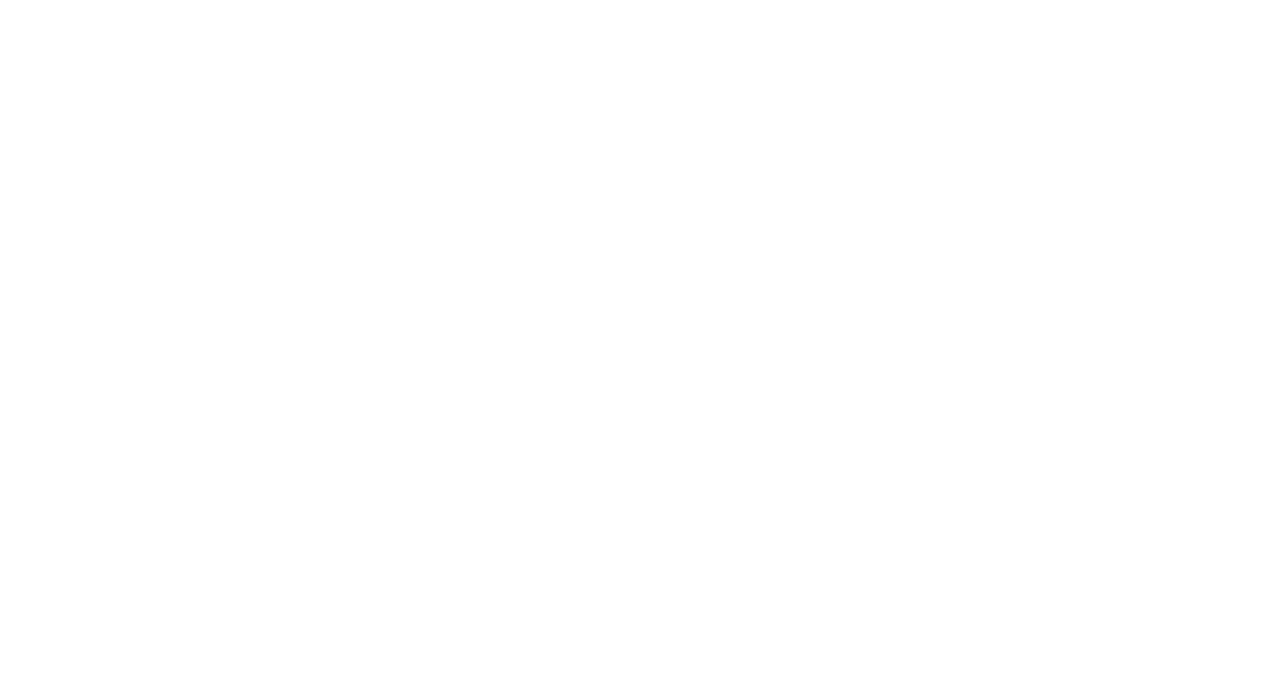
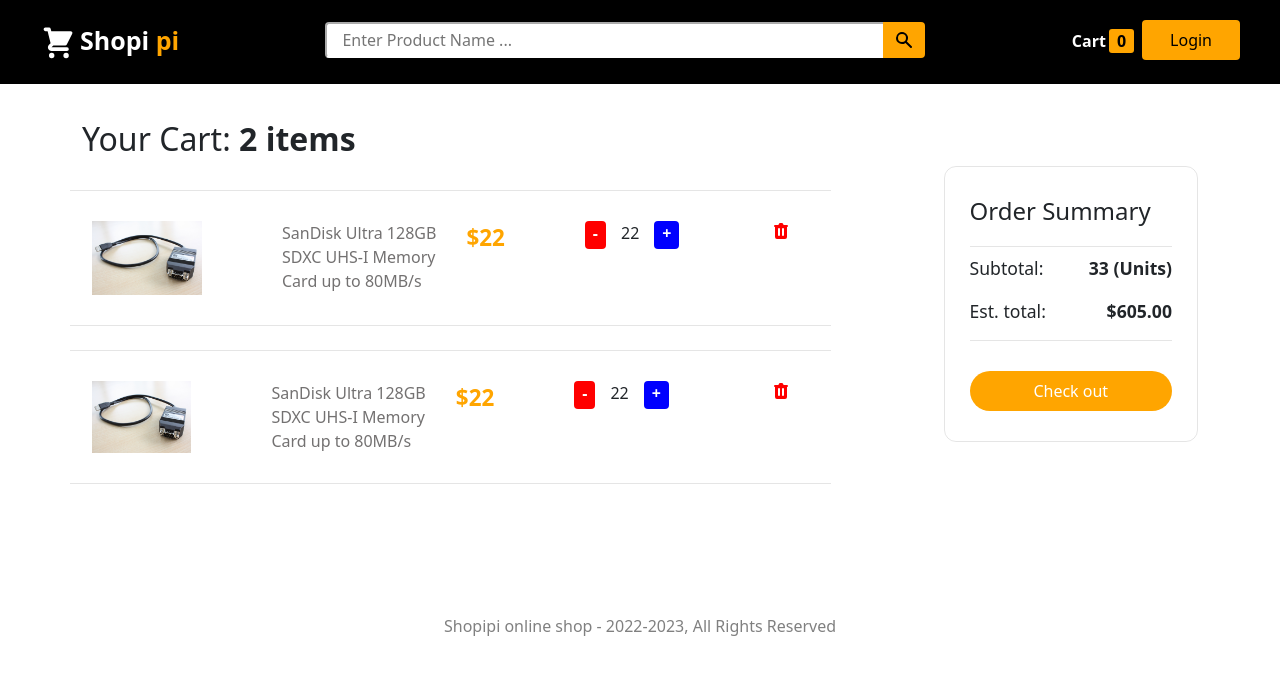
Before and after one commit to mrizkysolehudin/fe-shopipi, a React (Create React App) app: page /cart in a window 1280 px wide. Before the commit this address had no page. Shown: the top 674 px of the page. Built offline with nearby package versions, Linux system fonts and the light colour scheme.

Commit message:
sliced pages/public/cart

```diff
--- a/package.json
+++ b/package.json
@@ -11,6 +11,7 @@
     "react": "^18.2.0",
     "react-bootstrap": "^2.7.0",
     "react-dom": "^18.2.0",
+    "react-helmet": "^6.1.0",
     "react-router-dom": "^6.4.5",
     "react-scripts": "5.0.1",
     "web-vitals": "^2.1.4"
--- /dev/null
+++ b/src/components/MetaData/MetaData.js
@@ -0,0 +1,12 @@
+import React from "react";
+import { Helmet } from "react-helmet";
+
+const MetaData = ({ title }) => {
+	return (
+		<Helmet>
+			<title>{`${title} - Shopipi`}</title>
+		</Helmet>
+	);
+};
+
+export default MetaData;
--- a/src/components/Navigation/Navbar/Navbar.css
+++ b/src/components/Navigation/Navbar/Navbar.css
@@ -6,7 +6,6 @@
   z-index: 10;
   padding: 22px 40px 8px;
   background-color: black;
-  opacity: 0.9;
   justify-content: space-between;
   display: flex;
 }
--- a/src/components/Navigation/Navbar/Navbar.js
+++ b/src/components/Navigation/Navbar/Navbar.js
@@ -21,7 +21,7 @@
 			</div>
 
 			<div className="d-flex align-items-center">
-				<Link to={1} className="d-flex cart-wrapper">
+				<Link to="/cart" className="d-flex cart-wrapper">
 					<p className="cart-white">Cart</p>
 					<p className="cart">0</p>
 				</Link>
--- /dev/null
+++ b/src/pages/Public/Cart/Cart.css
@@ -0,0 +1,98 @@
+.page-cart article {
+  border-top: 1px solid rgba(0, 0, 0, 0.1);
+  border-bottom: 1px solid rgba(0, 0, 0, 0.1);
+  padding: 30px 10px;
+  column-gap: 3.5rem;
+}
+
+.card-product-cart img {
+  width: 134px;
+  height: auto;
+  object-fit: contain;
+}
+
+.name_price-cart .name {
+  width: 190px;
+  font-size: 1rem;
+  color: rgb(115, 113, 113);
+  font-weight: 500;
+}
+
+.name_price-cart .title {
+  font-size: 1.4rem;
+  font-weight: 600;
+  color: orange;
+}
+
+.btn-plus-cart {
+  height: fit-content;
+  color: white;
+  background-color: red;
+  border: none;
+  padding: 0 8px 4px;
+  align-items: center;
+  font-weight: 700;
+  border-radius: 4px;
+  margin-right: 15px;
+}
+
+.btn-minus-cart {
+  height: fit-content;
+  color: white;
+  background-color: blue;
+  border: none;
+  padding: 0 8px 4px;
+  align-items: center;
+  font-weight: 700;
+  border-radius: 4px;
+  margin-left: 15px;
+}
+
+.btn-trash-cart {
+  border: none;
+  background-color: white;
+  display: flex;
+  align-items: flex-start;
+}
+
+.page-cart .card-order {
+  border: 1px solid rgba(0, 0, 0, 0.1);
+  margin-left: 125px;
+  padding: 30px 25px;
+  border-radius: 12px;
+}
+
+.page-cart .card-order h5 {
+  font-size: 1.5rem;
+  font-weight: 500;
+  border-bottom: 1px solid rgba(0, 0, 0, 0.1);
+  padding-bottom: 20px;
+}
+
+.page-cart .card-order div {
+  font-size: 1.1rem;
+}
+
+.page-cart .card-order span {
+  font-weight: 600;
+}
+
+
+.page-cart .card-order .total {
+  border-bottom: 1px solid rgba(0, 0, 0, 0.1);
+}
+
+.page-cart .card-order .btn-checkout {
+  border: none;
+  background-color: orange;
+  width: 100%;
+  margin-top: 30px;
+  border-radius: 20px;
+  padding: 8px 0;
+  color: white;
+  font-weight: 500;
+}
+
+.page-cart .card-order .btn-checkout:hover {
+  background-color: rgba(222, 144, 0, 0.933);
+}
--- /dev/null
+++ b/src/pages/Public/Cart/Cart.js
@@ -0,0 +1,101 @@
+import MetaData from "components/MetaData/MetaData";
+import React from "react";
+import { Container } from "react-bootstrap";
+import usb from "assets/usb.jpg";
+import "./Cart.css";
+import { TrashIcon } from "@heroicons/react/solid";
+import { Link } from "react-router-dom";
+
+const Cart = () => {
+	return (
+		<div className="pt-5 mt-5">
+			<MetaData title="Cart" />
+
+			<Container className="mt-4 page-cart">
+				<h2 className="h2">
+					Your Cart: <span className="fw-bolder">2 items</span>
+				</h2>
+
+				<main className="d-flex">
+					<div style={{ width: "66%" }}>
+						<article className="card-product-cart mt-4 row">
+							<img src={usb} alt="" className="col-2" />
+
+							<div className="name_price-cart col-4 d-flex">
+								<Link to="" className="name">
+									SanDisk Ultra 128GB SDXC UHS-I Memory Card
+									up to 80MB/s
+								</Link>
+								<p className="title">$22</p>
+							</div>
+
+							<div className="d-flex col">
+								<button className="btn-plus-cart">-</button>
+								<p>22</p>
+								<button className="btn-minus-cart">+</button>
+							</div>
+
+							<button className="col-1 btn-trash-cart">
+								<TrashIcon
+									style={{
+										width: "1.25rem",
+										height: "1.25rem",
+										color: "red",
+									}}
+								/>
+							</button>
+						</article>
+
+						<article className="product-card-cart mt-4 row">
+							<img src={usb} alt="" className="col-2" />
+
+							<div className="name_price-cart col-4 d-flex">
+								<Link to="" className="name">
+									SanDisk Ultra 128GB SDXC UHS-I Memory Card
+									up to 80MB/s
+								</Link>
+								<p className="title">$22</p>
+							</div>
+
+							<div className="d-flex col">
+								<button className="btn-plus-cart">-</button>
+								<p>22</p>
+								<button className="btn-minus-cart">+</button>
+							</div>
+
+							<button className="col-1 btn-trash-cart">
+								<TrashIcon
+									style={{
+										width: "1.25rem",
+										height: "1.25rem",
+										color: "red",
+									}}
+								/>
+							</button>
+						</article>
+					</div>
+
+					<div style={{ width: "34%" }}>
+						<section className="card-order">
+							<h5>Order Summary</h5>
+
+							<div className="d-flex justify-content-between">
+								<p>Subtotal:</p>
+								<span>33 (Units)</span>
+							</div>
+
+							<div className="d-flex justify-content-between total">
+								<p>Est. total:</p>
+								<span>$605.00</span>
+							</div>
+
+							<button className="btn-checkout">Check out</button>
+						</section>
+					</div>
+				</main>
+			</Container>
+		</div>
+	);
+};
+
+export default Cart;
--- a/src/pages/Public/ForgotPassword/ForgotPassword.js
+++ b/src/pages/Public/ForgotPassword/ForgotPassword.js
@@ -1,3 +1,4 @@
+import MetaData from "components/MetaData/MetaData";
 import React from "react";
 import { Form } from "react-bootstrap";
 import "./ForgotPassword.css";
@@ -5,6 +6,7 @@
 const ForgotPassword = () => {
 	return (
 		<div className="pt-5 mt-5">
+			<MetaData title="Forgot Password" />
 			<div className="container-forgot">
 				<h1>Forgot Password</h1>
 
--- a/src/pages/Public/Home/Home.js
+++ b/src/pages/Public/Home/Home.js
@@ -1,7 +1,13 @@
+import MetaData from "components/MetaData/MetaData";
 import React from "react";
 
 const Home = () => {
-	return <div>Home</div>;
+	return (
+		<div className="mt-5 pt-5">
+			<MetaData title="Home" />
+			Home
+		</div>
+	);
 };
 
 export default Home;
--- a/src/pages/Public/Login/Login.js
+++ b/src/pages/Public/Login/Login.js
@@ -1,3 +1,4 @@
+import MetaData from "components/MetaData/MetaData";
 import React from "react";
 import Form from "react-bootstrap/Form";
 import { Link } from "react-router-dom";
@@ -6,6 +7,7 @@
 const Login = () => {
 	return (
 		<div className="mt-5 pt-5">
+			<MetaData title="Login" />
 			<div className="container-log">
 				<Form>
 					<h1>Login</h1>
--- a/src/pages/Public/Register/Register.js
+++ b/src/pages/Public/Register/Register.js
@@ -1,6 +1,6 @@
 import { UserCircleIcon } from "@heroicons/react/solid";
+import MetaData from "components/MetaData/MetaData";
 import React from "react";
-import { Button, InputGroup } from "react-bootstrap";
 import Form from "react-bootstrap/Form";
 import { Link } from "react-router-dom";
 import "./Register.css";
@@ -8,6 +8,7 @@
 const Register = () => {
 	return (
 		<div className="mt-5 pt-5">
+			<MetaData title="Register" />
 			<div className="container-reg">
 				<h1>Register</h1>
 
--- a/src/routes/index.js
+++ b/src/routes/index.js
@@ -8,6 +8,7 @@
 import Register from "pages/Public/Register/Register";
 import Footer from "components/Footer/Footer";
 import ForgotPassword from "pages/Public/ForgotPassword/ForgotPassword";
+import Cart from "pages/Public/Cart/Cart";
 
 const AppRoutes = () => {
 	return (
@@ -25,6 +26,7 @@
 				<Route path="/login" element={<Login />} />
 				<Route path="/register" element={<Register />} />
 				<Route path="/password/forgot" element={<ForgotPassword />} />
+				<Route path="/cart" element={<Cart />} />
 			</Route>
 		</Routes>
 	);
```
Also changed, not shown: src/assets/usb.jpg (added), 1 other file (tests, documents, lock files or other folders).
